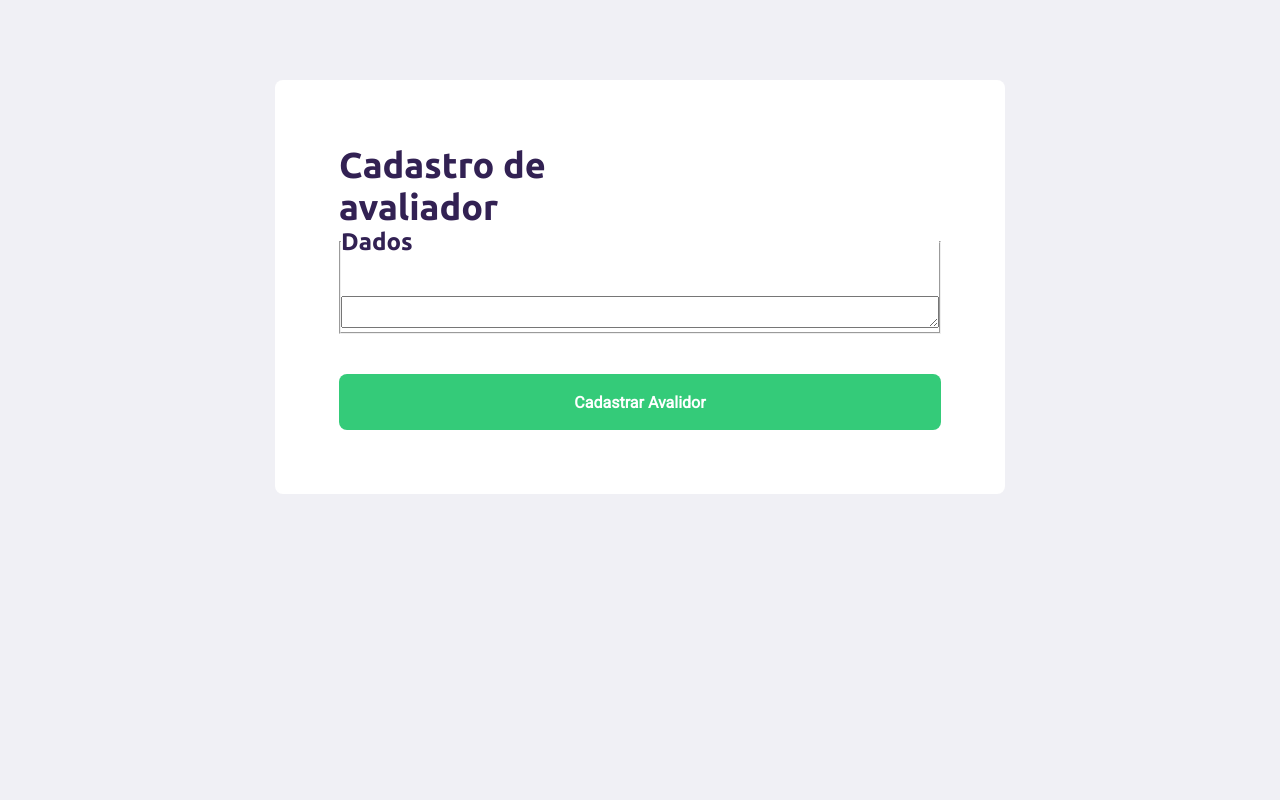
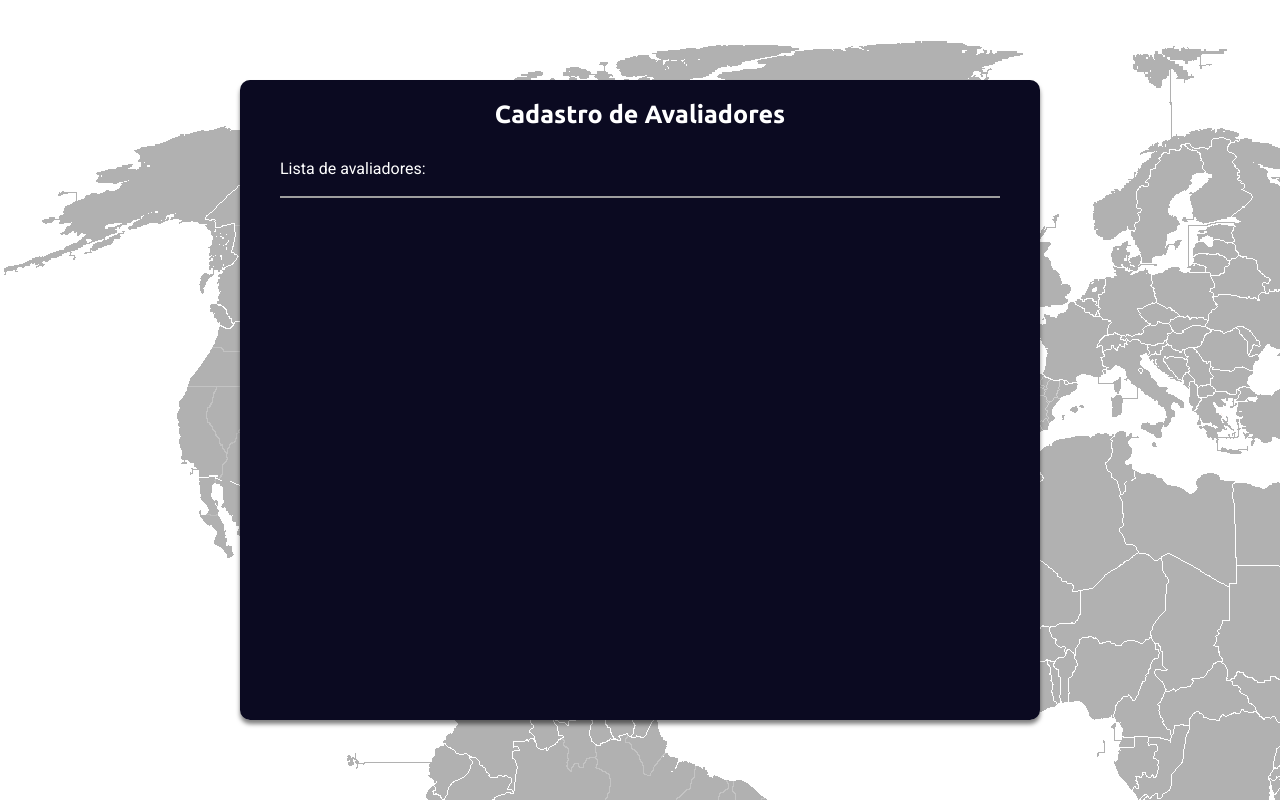
Before and after one commit to guilhermeterenciani/software_RSC, a React (Create React App) app in the folder web/: page /create-avaliador in a window 1280 px wide. Built offline with nearby package versions, Linux system fonts and the light colour scheme.

Commit message:
split apenas de uma linha de dados

```diff
--- a/web/src/pages/createAvaliador/index.tsx
+++ b/web/src/pages/createAvaliador/index.tsx
@@ -6,31 +6,42 @@ import './style.css';
 
 const CreatAvaliador = () => {
 
+    const [formData, setFormData] = useState({
+        avaliador: '',
 
+    })
+
+
+
+    function handleInputChange(event: ChangeEvent<HTMLInputElement>){
+        const dadosAvaliadores = event.target.value
+
+        const avaliador = dadosAvaliadores.split('    ')
+
+        console.log(
+            avaliador   //.map(avaliador => String(avaliador.trim()))
+        )
+        //setFormData({...formData, [name]: value})
+    }
 
     return(
         <div id="page-create-avaliador">
             <header>
 
             </header>
+            <div className="box-form">
+                <div className="img">
 
-            <form>
-                <h1>Cadastro de <br/> avaliador</h1>
+                </div>
+               <form>
+                    <h1>Cadastro de Avaliadores</h1>
 
-                <fieldset>
-                    <legend>
-                        <h2>Dados</h2>
-                    </legend>
-                    <div className="field">
+                    <label htmlFor="">Lista de avaliadores:</label>
+                    <input type="text" name="avaliadores" onChange={handleInputChange}/>
 
-                        <textarea name="" id="" /*onChange={handle}*/></textarea>
-                    </div>
+                </form>
+            </div>
 
-                </fieldset>
-                <button type="submit">
-                    Cadastrar Avalidor
-                </button>
-            </form>
         </div>
     );
 }
--- a/web/src/pages/createAvaliador/style.css
+++ b/web/src/pages/createAvaliador/style.css
@@ -1,53 +1,66 @@
-#page-create-avaliador {
-    width: 100%;
-    max-width: 1100px;
+  #page-create-avaliador {
+    position: absolute;
+    width: 100vw;
+    height: 100vh;
+    display: flex;
 
-    margin: 0 auto;
-  }
+    align-items: center;
+    justify-content: center;
 
-  #page-create-avaliador form {
-    margin: 80px auto;
-    padding: 64px;
-    max-width: 730px;
-    background: #fff;
-    border-radius: 8px;
 
-    display: flex;
-    flex-direction: column;
-  }
 
-  #page-create-avaliador form h1 {
-    font-size: 36px;
-  }
-
-  #page-create-avaliador form legend {
-    width: 100%;
-    display: flex;
-    justify-content: space-between;
-    align-items: center;
-    margin-bottom: 40px;
-  }
-
-  #page-create-avaliador form legend h2 {
-    font-size: 24px;
-  }
-
-  #page-create-avaliador form textarea{
-      width: 100%;
+    background: url(../../assets/background-avaliador.png);
 
   }
 
-  #page-create-avaliador form button {
+  #page-create-avaliador .box-form{
+    width: 80%;
+    height: 80%;
+    max-width: 800px;
+    max-height: 800px;
+
+
+
+    box-shadow: 0px 4px 4px rgba(0, 0, 0, 0.5), inset 0px 4px 4px rgba(0, 0, 0, 0.25);
+    backdrop-filter: blur(4px);
+
+    /* Note: backdrop-filter has minimal browser support */
+    border-radius: 10px;
+
+    display: flex;
+
+  }
+
+  #page-create-avaliador .box-form form{
     width: 100%;
-    height: 56px;
-    background: var(--primary-color);
-    border-radius: 8px;
-    color: #fff;
-    font-weight: bold;
-    font-size: 16px;
+    height: 100%;
+    background: #0B0A21;
+    padding-left: 40px;
+    padding-right: 40px;
+    padding-top: 20px;
+    border-radius: 10px;
+  }
+
+  #page-create-avaliador .box-form form h1{
+    font-family: Ubuntu;
+    color: #FFFFFF;
+    font-size: 25px;
+    text-align: center;
+    padding-bottom: 30px;
+  }
+
+  #page-create-avaliador .box-form form input{
+    width: 100%;
+    font-family: Ubuntu;
+    color: white;
     border: 0;
-    align-self: flex-end;
-    margin-top: 40px;
-    transition: background-color 0.2s;
-    cursor: pointer;
+    border-bottom: 2px solid #9e9e9e;
+    outline: none;
+    transition: .2s ease-in-out;
+    box-sizing: border-box;
+    background: transparent;
   }
+
+  #page-create-avaliador .box-form label{
+    color: white;
+  }
```
Also changed, not shown: web/src/assets/background-avaliador.png (added), web/src/assets/backgrounp-form.png (added).
